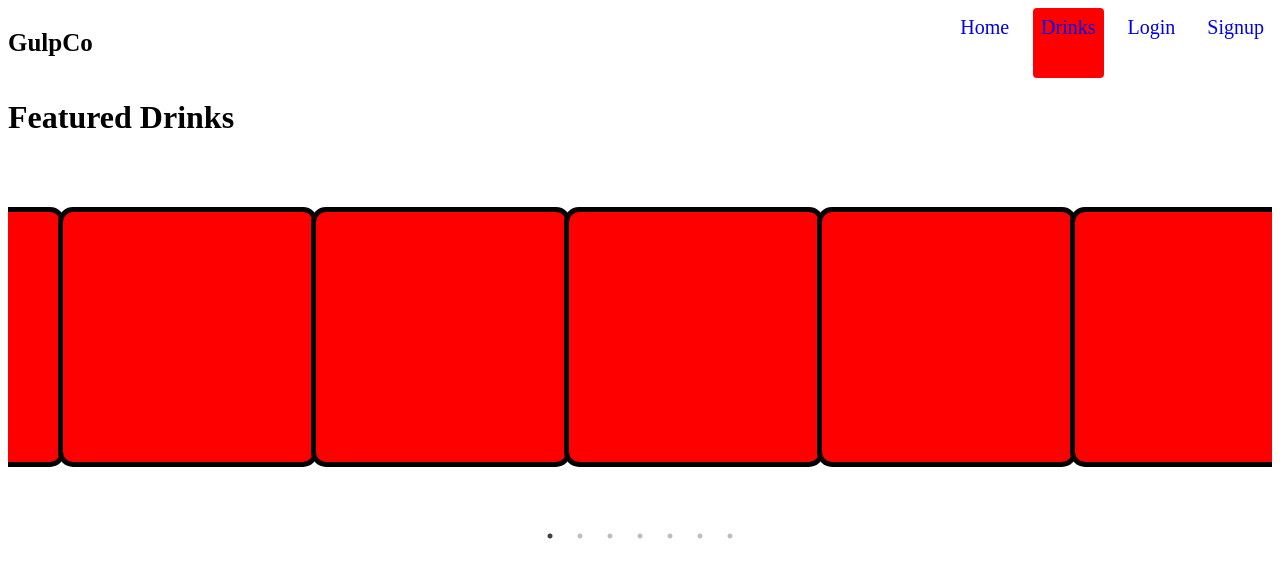
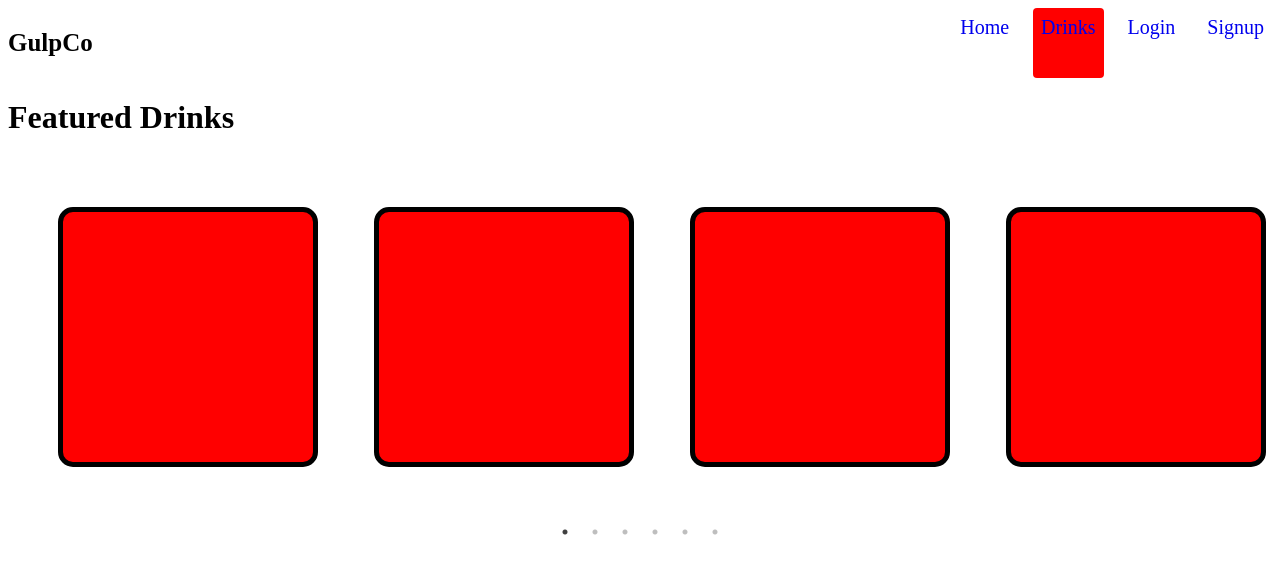
Before and after one commit to Element2804/Beverage-Store, a React (Create React App) app in the folder client/: page /drinks in a window 1280 px wide. Shown: the top 578 px of the page. Built offline with nearby package versions, Linux system fonts and the light colour scheme.

Commit message:
modals set up

```diff
--- a/client/src/index.css
+++ b/client/src/index.css
@@ -10,6 +10,21 @@
   border-radius: 15px;
   border: 5px solid black;
   margin: 50px;
+}
+
+.Modal {
+  background-color: rgb(255, 255, 255);
+  height: 75%;
+  width: 50%;
+  border: solid 5px black;
+  border-radius: 15px;
+  position: fixed;
+  top: 13%;
+  left: 25%;
+}
+
+.Overlay {
+  background-color: black;
 }
 
 header nav {
--- a/client/src/pages/Drinks.js
+++ b/client/src/pages/Drinks.js
@@ -1,42 +1,46 @@
 import React, { Component } from "react";
 import Slider from "react-slick";
+import Modal from './modals';
 import "slick-carousel/slick/slick.css";
 import "slick-carousel/slick/slick-theme.css";
 
 export default class SimpleSlider extends Component {
+  constructor () {
+    super();
+    this.state = {
+      showModal: false
+    };
+
+    this.handleOpenModal = this.handleOpenModal.bind(this);
+    this.handleCloseModal = this.handleCloseModal.bind(this);
+  }
+
+  handleOpenModal () {
+    this.setState({ showModal: true });
+  }
+
+  handleCloseModal () {
+    this.setState({ showModal: false });
+  }
+
   render() {
     const settings = {
       dots: true,
       infinite: true,
       speed: 500,
-      slidesToShow: 5,
-      slidesToScroll: 1,
+      slidesToShow: 4,
+      slidesToScroll: 1
     };
     return (
       <div>
         <h1>Featured Drinks</h1>
         <Slider {...settings}>
-            <div>
-                <div id="item"></div>
-            </div>
-            <div>
-                <div id="item"></div>
-            </div>
-            <div>
-                <div id="item"></div>
-            </div>
-            <div>
-                <div id="item"></div>
-            </div>
-            <div>
-                <div id="item"></div>
-            </div>
-            <div>
-                <div id="item"></div>
-            </div>
-            <div>
-                <div id="item"></div>
-            </div>
+            <Modal />
+            <Modal />
+            <Modal />
+            <Modal />
+            <Modal />
+            <Modal />
         </Slider>
       </div>
     );
--- /dev/null
+++ b/client/src/pages/modals.js
@@ -0,0 +1,37 @@
+import React from 'react';
+import ReactModal from 'react-modal';
+
+export default class Modal extends React.Component {
+  constructor () {
+    super();
+    this.state = {
+      showModal: false
+    };
+
+    this.handleOpenModal = this.handleOpenModal.bind(this);
+    this.handleCloseModal = this.handleCloseModal.bind(this);
+  }
+
+  handleOpenModal () {
+    this.setState({ showModal: true });
+  }
+
+  handleCloseModal () {
+    this.setState({ showModal: false });
+  }
+
+  render() {
+    return(
+        <div>
+            <div id="item" onClick={this.handleOpenModal}></div>
+            <ReactModal
+                isOpen={this.state.showModal}
+                className="Modal"
+                overlayClassName="Overlay"
+            >
+                <button onClick={this.handleCloseModal}>Close Modal</button>
+            </ReactModal>
+        </div>
+        )
+    }
+}
```
Also changed, not shown: client/package.json (+10 -9 lines), 1 other file (tests, documents, lock files or other folders).
